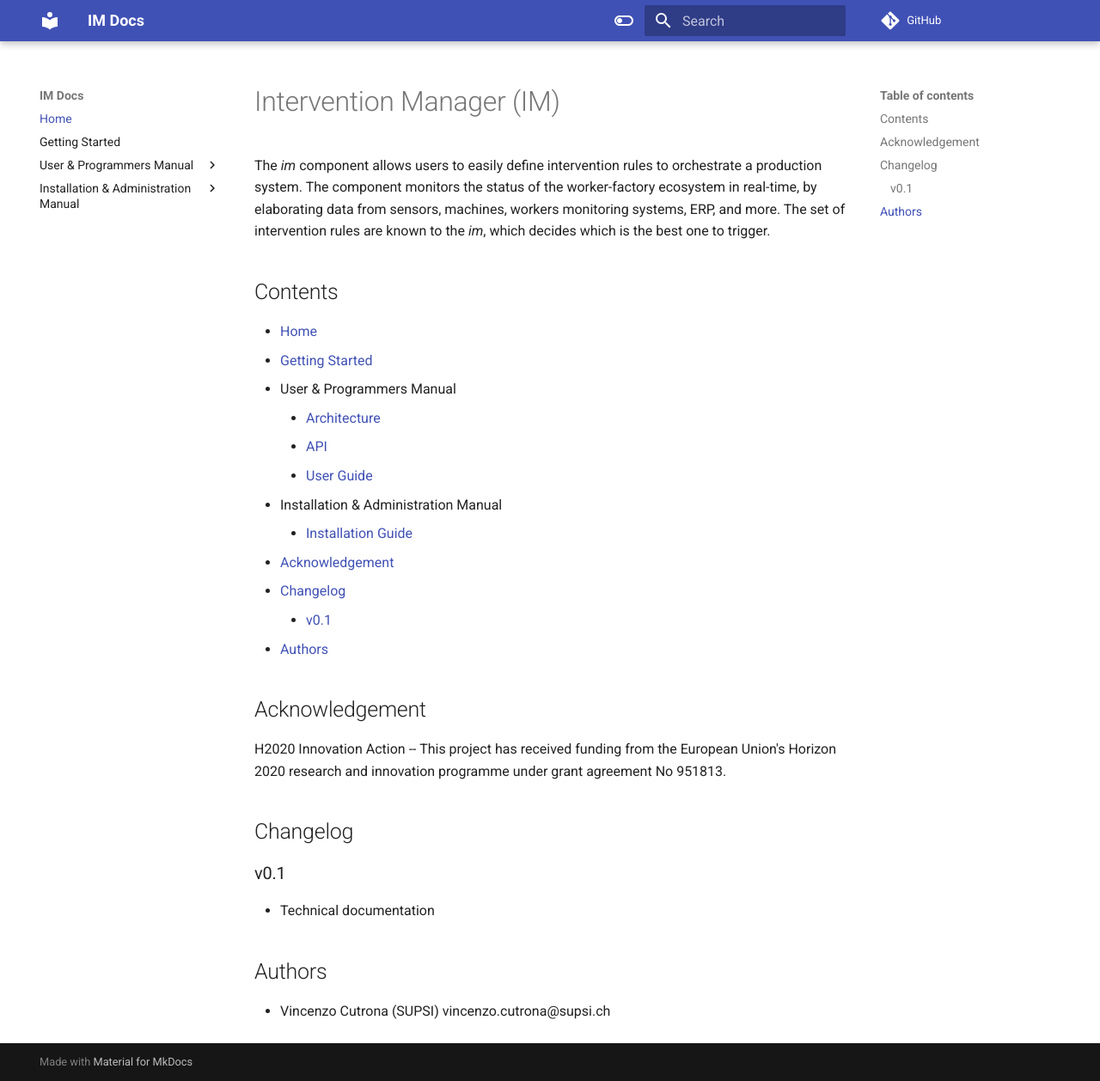
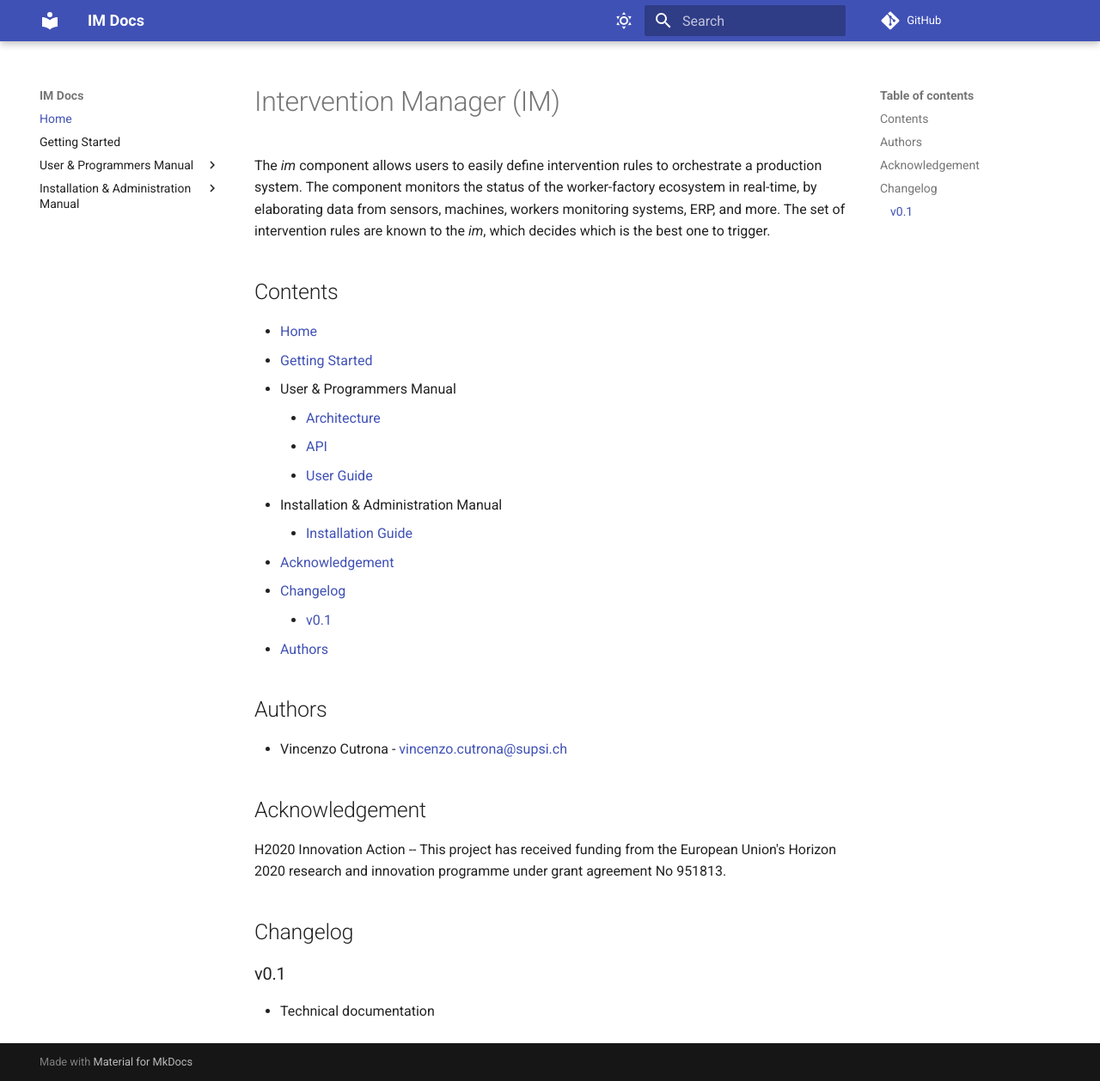
Before and after one commit to isteps-sps-lab/bf-im, an MkDocs documentation site: the page built from docs/index.md, in a window 1280 px wide and 1258 px high. Shown: the whole window at 86% size. Built offline with MkDocs 1.6.1 and Material for MkDocs 9.7.7, drawn with Linux system fonts in a browser that asks for light colours; comment, search, counter and statistics services are not loaded; old or Windows-style settings are respelled for this version of MkDocs.

Commit message:
small changes

```diff
--- a/docs/index.md
+++ b/docs/index.md
@@ -1,6 +1,10 @@
 # Intervention Manager (IM)
 
-The *im* component allows users to easily define intervention rules to orchestrate a production system. The component monitors the status of the worker-factory ecosystem in real-time, by elaborating data from sensors, machines, workers monitoring systems, ERP, and more. The set of intervention rules are known to the *im*, which decides which is the best one to trigger.
+The *im* component allows users to easily define intervention rules to
+orchestrate a production system. The component monitors the status of the
+worker-factory ecosystem in real-time, by elaborating data from sensors,
+machines, workers monitoring systems, ERP, and more. The set of intervention
+rules are known to the *im*, which decides which is the best one to trigger.
 
 ## Contents
 
@@ -28,7 +36,3 @@
 ### v0.1
 
 - Technical documentation
-
-## Authors
-
-- Vincenzo Cutrona (SUPSI) vincenzo.cutrona@supsi.ch
--- a/mkdocs.yml
+++ b/mkdocs.yml
@@ -15,13 +15,15 @@
 theme:
   name: material
   palette:
-    - scheme: default
+    - media: "(prefers-color-scheme: light)"
+      scheme: default
       toggle:
-        icon: material/toggle-switch-off-outline
+        icon: material/weather-sunny
         name: Switch to dark mode
-    - scheme: slate
+    - media: "(prefers-color-scheme: dark)"
+      scheme: slate
       toggle:
-        icon: material/toggle-switch
+        icon: material/weather-night
         name: Switch to light mode
 pages:
   - Home: 'index.md'
```
Also changed, not shown: other parts of docs/index.md (+4 -0 lines), README.md (+9 -10 lines), docs/installationguide.md (+3 -3 lines).
